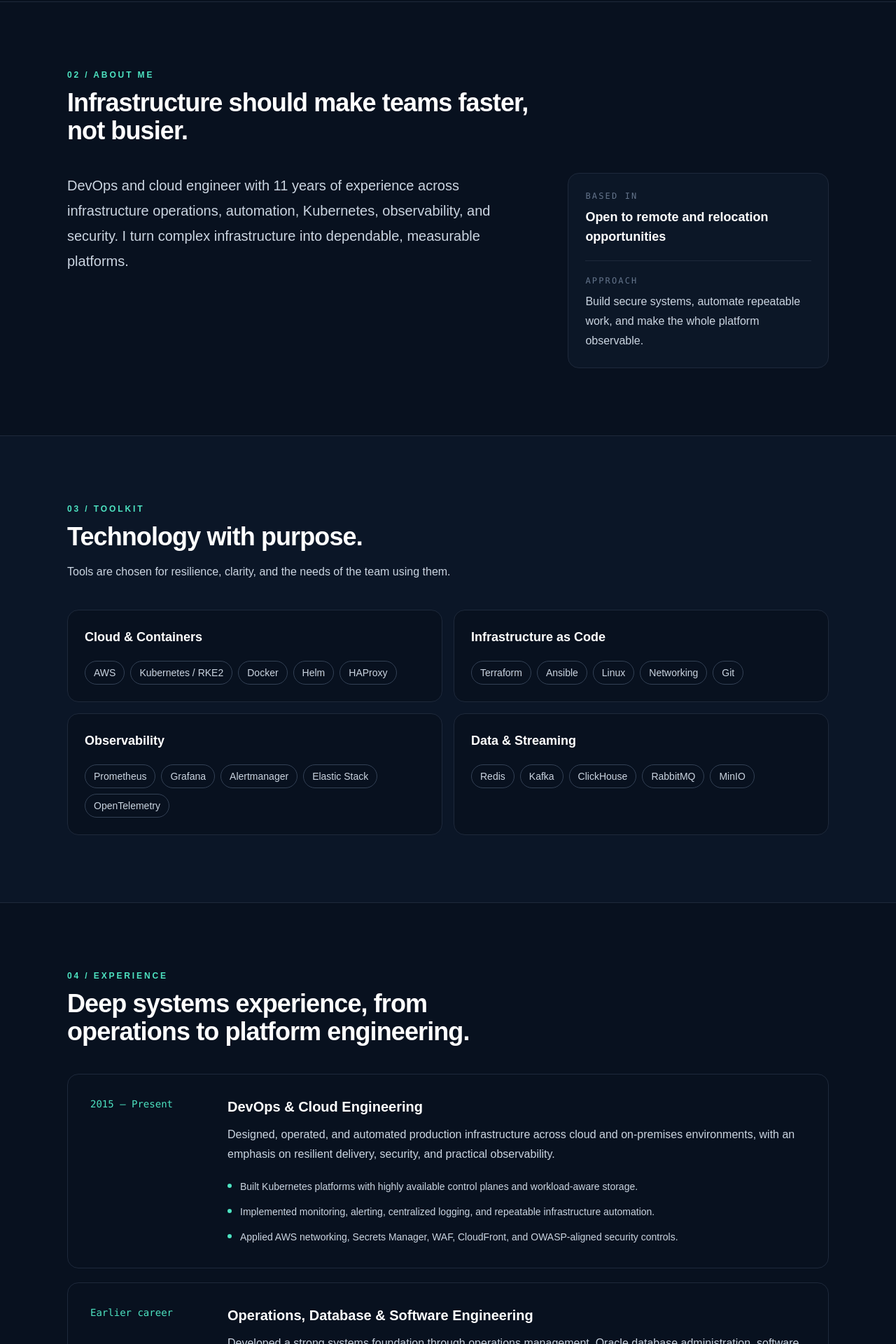
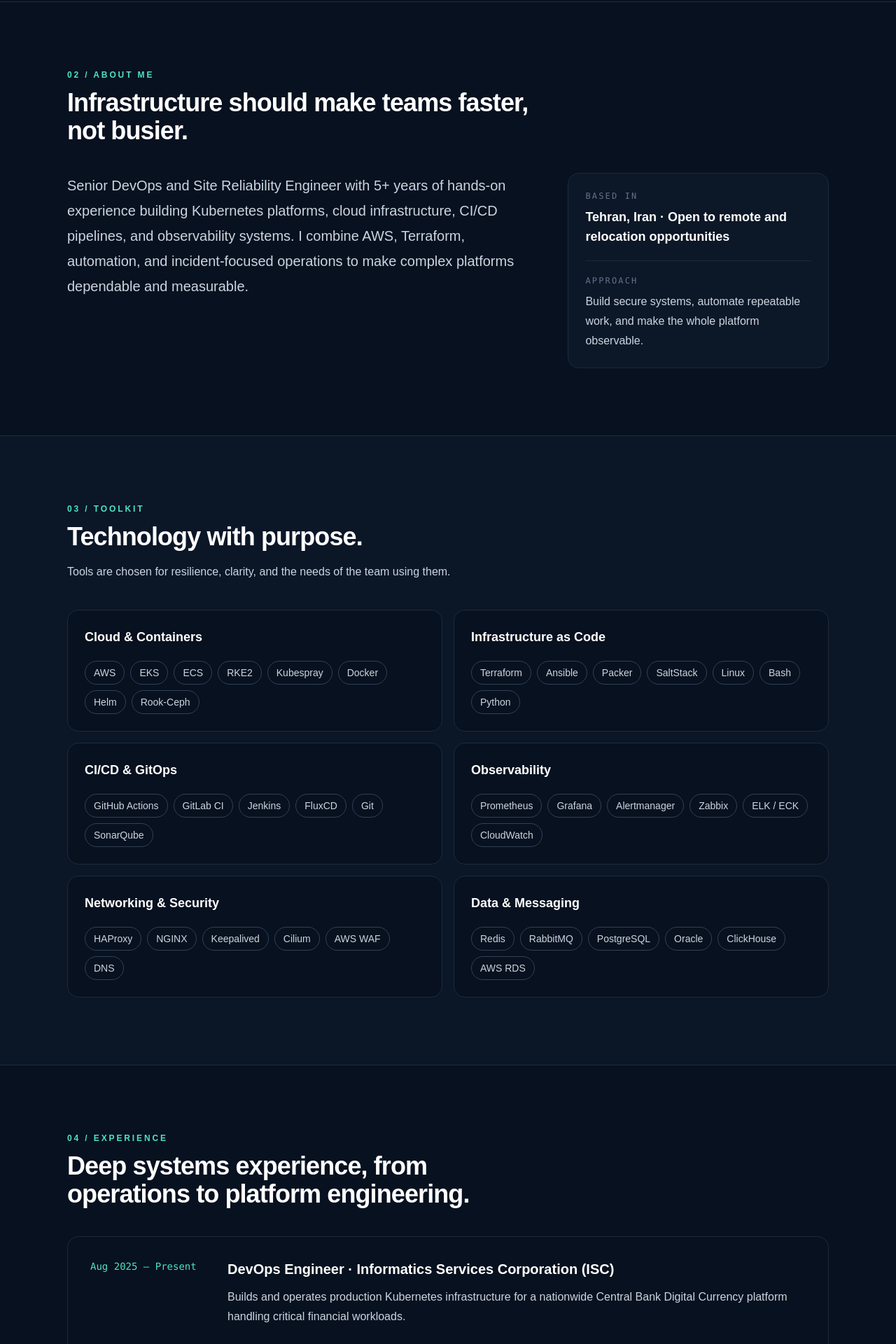
Before and after one commit to erfanehsanii/devops-portfolio, a Next.js app: page / in a window 1280 px wide. Shown: the part 880-2800 px from the top of the page at 70% size. Built offline with nearby package versions, Linux system fonts and the light colour scheme.

Commit message:
feat: add verified resume details and contact links

```diff
--- a/src/app/page.tsx
+++ b/src/app/page.tsx
@@ -20,7 +20,7 @@
 }
 
 export default function Home() {
-  const { name, role, tagline, summary, github, linkedin, email, resumeUrl, skills, experience, projects, certifications } = portfolio;
+  const { name, role, tagline, summary, github, linkedin, email, phone, resumeUrl, skills, experience, projects, certifications } = portfolio;
 
   return (
     <main className="overflow-hidden">
@@ -149,7 +149,7 @@
 
       <section id="contact" className="section-anchor border-t border-slate-800 bg-panel">
         <div className="mx-auto max-w-6xl px-6 py-24 lg:px-8">
-          <p className="font-mono text-xs font-bold uppercase tracking-[0.24em] text-cyan">07 / Contact</p>
+          <p className="font-mono text-xs font-bold uppercase tracking-[0.24em] text-cyan">08 / Contact</p>
           <div className="mt-5 flex flex-col justify-between gap-9 md:flex-row md:items-end">
             <div>
               <h2 className="max-w-xl text-4xl font-bold tracking-tight text-white sm:text-5xl">Let&apos;s build something reliable.</h2>
@@ -157,8 +157,9 @@
             </div>
             <div className="flex flex-wrap gap-3">
               {email && <a href={`mailto:${email}`} className="rounded-full bg-cyan px-5 py-3 text-sm font-bold text-ink">Email me</a>}
+              {phone && <a href={`tel:${phone}`} className="rounded-full border border-slate-600 px-5 py-3 text-sm font-semibold text-white transition hover:border-cyan hover:text-cyan">Call me</a>}
               <a href={github} target="_blank" rel="noreferrer" className="rounded-full border border-slate-600 px-5 py-3 text-sm font-semibold text-white transition hover:border-cyan hover:text-cyan">GitHub ↗</a>
-              {linkedin ? <a href={linkedin} target="_blank" rel="noreferrer" className="rounded-full border border-slate-600 px-5 py-3 text-sm font-semibold text-white transition hover:border-cyan hover:text-cyan">LinkedIn ↗</a> : <span className="rounded-full border border-dashed border-slate-700 px-5 py-3 text-sm font-semibold text-slate-400">LinkedIn link pending</span>}
+              <a href={linkedin} target="_blank" rel="noreferrer" className="rounded-full border border-slate-600 px-5 py-3 text-sm font-semibold text-white transition hover:border-cyan hover:text-cyan">LinkedIn ↗</a>
             </div>
           </div>
         </div>
--- a/src/data/portfolio.ts
+++ b/src/data/portfolio.ts
@@ -1,85 +1,113 @@
 export const portfolio = {
   name: "Erfan Ehsani",
-  role: "Senior DevOps & Cloud Engineer",
+  role: "Senior DevOps / Site Reliability Engineer",
   tagline: "I build reliable platforms that let engineering teams ship with confidence.",
   summary:
-    "DevOps and cloud engineer with 11 years of experience across infrastructure operations, automation, Kubernetes, observability, and security. I turn complex infrastructure into dependable, measurable platforms.",
-  location: "Open to remote and relocation opportunities",
+    "Senior DevOps and Site Reliability Engineer with 5+ years of hands-on experience building Kubernetes platforms, cloud infrastructure, CI/CD pipelines, and observability systems. I combine AWS, Terraform, automation, and incident-focused operations to make complex platforms dependable and measurable.",
+  location: "Tehran, Iran · Open to remote and relocation opportunities",
   github: "https://github.com/erfanehsanii",
-  // Add your actual LinkedIn profile URL before publishing.
-  linkedin: "",
-  email: "",
-  // Add `resume.pdf` to `public/` and set this to `/resume.pdf` when ready.
-  resumeUrl: "",
-  focus: ["Platform engineering", "Cloud security", "Observability", "Developer enablement"],
+  linkedin: "https://www.linkedin.com/in/erfan-ehsani/",
+  email: "erfanehsani1992@gmail.com",
+  phone: "+989125458845",
+  resumeUrl: "/erfan-sedighehsani-resume.pdf",
+  focus: ["Kubernetes platforms", "Cloud security", "Observability", "Platform reliability"],
   skills: [
-    { category: "Cloud & Containers", items: ["AWS", "Kubernetes / RKE2", "Docker", "Helm", "HAProxy"] },
-    { category: "Infrastructure as Code", items: ["Terraform", "Ansible", "Linux", "Networking", "Git"] },
-    { category: "Observability", items: ["Prometheus", "Grafana", "Alertmanager", "Elastic Stack", "OpenTelemetry"] },
-    { category: "Data & Streaming", items: ["Redis", "Kafka", "ClickHouse", "RabbitMQ", "MinIO"] },
+    { category: "Cloud & Containers", items: ["AWS", "EKS", "ECS", "RKE2", "Kubespray", "Docker", "Helm", "Rook-Ceph"] },
+    { category: "Infrastructure as Code", items: ["Terraform", "Ansible", "Packer", "SaltStack", "Linux", "Bash", "Python"] },
+    { category: "CI/CD & GitOps", items: ["GitHub Actions", "GitLab CI", "Jenkins", "FluxCD", "Git", "SonarQube"] },
+    { category: "Observability", items: ["Prometheus", "Grafana", "Alertmanager", "Zabbix", "ELK / ECK", "CloudWatch"] },
+    { category: "Networking & Security", items: ["HAProxy", "NGINX", "Keepalived", "Cilium", "AWS WAF", "DNS"] },
+    { category: "Data & Messaging", items: ["Redis", "RabbitMQ", "PostgreSQL", "Oracle", "ClickHouse", "AWS RDS"] },
   ],
   experience: [
     {
-      period: "2015 — Present",
-      title: "DevOps & Cloud Engineering",
+      period: "Aug 2025 — Present",
+      title: "DevOps Engineer · Informatics Services Corporation (ISC)",
       description:
-        "Designed, operated, and automated production infrastructure across cloud and on-premises environments, with an emphasis on resilient delivery, security, and practical observability.",
+        "Builds and operates production Kubernetes infrastructure for a nationwide Central Bank Digital Currency platform handling critical financial workloads.",
       highlights: [
-        "Built Kubernetes platforms with highly available control planes and workload-aware storage.",
-        "Implemented monitoring, alerting, centralized logging, and repeatable infrastructure automation.",
-        "Applied AWS networking, Secrets Manager, WAF, CloudFront, and OWASP-aligned security controls.",
+        "Designed multi-datacenter RKE2 Kubernetes infrastructure across banking environments to remove single points of failure.",
+        "Implemented Rook-Ceph storage for Kubernetes and blockchain workloads, plus HAProxy, Keepalived, and NGINX for fault-tolerant routing.",
+        "Built high-throughput observability and logging with Prometheus, Grafana, Zabbix, and EFK.",
       ],
     },
     {
-      period: "Earlier career",
-      title: "Operations, Database & Software Engineering",
+      period: "Mar 2024 — Aug 2025",
+      title: "DevOps Engineer · youki GmbH (Remote contract)",
       description:
-        "Developed a strong systems foundation through operations management, Oracle database administration, software development, and network support.",
+        "Managed AWS and Kubernetes infrastructure for a growing product platform, with an emphasis on reliable delivery, cloud cost efficiency, and security.",
       highlights: [
-        "Connects product, operations, and security concerns when making infrastructure decisions.",
-        "Brings a hands-on troubleshooting mindset from the application layer to the network.",
+        "Reduced AWS monthly costs by about 47%, from €17K to €9K, while scaling from 3 to 8 applications.",
+        "Maintained 99.9% uptime through EKS and on-premises reliability improvements and autoscaling.",
+        "Improved delivery speed by 40% using GitHub Actions and FluxCD GitOps workflows.",
+        "Implemented AWS WAF protections, CloudWatch logging, and Athena-based security analysis; also deployed blockchain and AI/ML workloads on AWS.",
+      ],
+    },
+    {
+      period: "Feb 2024 — Dec 2024",
+      title: "Site Reliability Engineer · Digikala",
+      description:
+        "Supported reliability and incident response for a large-scale e-commerce platform while modernizing its observability and operational automation.",
+      highlights: [
+        "Migrated Prometheus and Grafana to Kubernetes with zero downtime while monitoring 10,000+ targets.",
+        "Improved incident investigation and bottleneck detection speed by around 50% through stronger dashboards, alerts, and monitoring coverage.",
+        "Automated Linux configuration and operational workflows with Ansible and SaltStack and developed custom Python and Bash exporters.",
+      ],
+    },
+    {
+      period: "Feb 2023 — Feb 2024",
+      title: "DevOps Engineer · Dotis Arian Qeshm Co. (Dotin)",
+      description:
+        "Designed and operated Kubernetes application environments for banking and enterprise workloads.",
+      highlights: [
+        "Built production Kubernetes clusters with Kubespray, RBAC, deployment standards, and secure operational practices.",
+        "Containerized applications and standardized releases with Jenkins CI/CD pipelines.",
+        "Implemented Prometheus, Grafana, and ELK for application visibility and troubleshooting.",
+      ],
+    },
+    {
+      period: "Apr 2021 — Feb 2023",
+      title: "DevOps Monitoring Specialist · Digikala",
+      description:
+        "Progressed from Monitoring Engineer to Monitoring Specialist while supporting 24/7 production operations and on-call response.",
+      highlights: [
+        "Re-architected the observability stack with Prometheus, Grafana, ELK, Docker Compose, Ansible, and SaltStack.",
+        "Improved alert quality with tuned Alertmanager and Slack notifications, and led post-incident analysis and RCA reporting.",
+        "Built engineering and business dashboards for critical website, application, and infrastructure metrics.",
       ],
     },
   ],
   projects: [
     {
-      title: "Highly Available Kubernetes Platform",
-      tag: "Kubernetes · RKE2 · Helm",
-      description: "Designed an HA RKE2 cluster with dedicated workload placement, local persistent storage, and ingress-based access for platform services.",
-      outcome: "A repeatable foundation for stateful platform workloads.",
+      title: "Financial-Grade Multi-Datacenter Kubernetes",
+      tag: "RKE2 · Rook-Ceph · HAProxy",
+      description: "Designed resilient RKE2 infrastructure for Central Bank Digital Currency workloads, combining multi-datacenter topology, persistent storage, and highly available traffic layers.",
+      outcome: "A platform built to remove single points of failure for critical financial services.",
     },
     {
-      title: "Observability Platform",
-      tag: "Prometheus · Grafana · Alertmanager",
-      description: "Built a unified metrics and alerting stack covering Linux, Windows, Kubernetes, databases, and synthetic endpoint checks.",
-      outcome: "Faster detection, actionable alerts, and clearer capacity visibility.",
+      title: "AWS Platform Cost & Delivery Optimization",
+      tag: "AWS · Terraform · EKS · FluxCD",
+      description: "Managed AWS infrastructure and Kubernetes workloads with Terraform, GitHub Actions, and GitOps, while improving security and scaling delivery workflows.",
+      outcome: "47% lower AWS cost and 40% faster delivery while the platform grew from 3 to 8 applications.",
     },
     {
-      title: "Elastic Logging & Fleet",
-      tag: "Elasticsearch · Kibana · Logstash",
-      description: "Deployed an ECK-based logging platform with secured ingestion, Fleet-managed agents, lifecycle policies, and external snapshot planning.",
-      outcome: "Searchable operational data with a scalable retention strategy.",
+      title: "Observability at E-Commerce Scale",
+      tag: "Prometheus · Grafana · Kubernetes",
+      description: "Migrated Prometheus and Grafana to Kubernetes with no downtime, expanded dashboards and alerts, and automated telemetry for a major e-commerce platform.",
+      outcome: "Reliable monitoring for 10,000+ targets and approximately 50% faster incident investigation.",
     },
     {
-      title: "Resilient Redis Streams",
-      tag: "Redis · Sentinel · TLS",
-      description: "Created a TLS-enabled Redis Streams service with replication, Sentinels, HAProxy, ACLs, and durable storage conventions.",
-      outcome: "A secure event-streaming tier designed for high availability.",
+      title: "AWS WAF Security Hardening",
+      tag: "AWS WAF · CloudWatch · Athena",
+      description: "Designed WAF protections with custom rule groups and OWASP Top 10 coverage for internet-facing services, then tuned controls to minimize false positives.",
+      outcome: "Stronger application-layer protection against common threats including SQL injection and XSS.",
     },
     {
-      title: "Windows Monitoring Automation",
-      tag: "Ansible · WinRM · Prometheus",
-      description: "Automated Windows Exporter rollout, health validation, and Prometheus target onboarding across Windows server fleets.",
-      outcome: "Consistent telemetry without manual per-host setup.",
-    },
-    {
-      title: "Kafka KRaft Lab",
-      tag: "Kafka · Strimzi · Kubernetes",
-      description: "Implemented a KRaft-based Kafka cluster using Strimzi node pools, topology-aware local volumes, and validated produce/consume workflows.",
-      outcome: "A practical lab for streaming platform operations.",
+      title: "Node.js Application Delivery",
+      tag: "Docker Compose · NGINX · GitHub Actions",
+      description: "Deployed a Dockerized Node.js application behind an NGINX reverse proxy and built a GitHub Actions build-and-release workflow.",
+      outcome: "A repeatable, automated route from source code to production deployment.",
     },
   ],
-  certifications: [
-    "Add your certifications here — for example: AWS, Kubernetes, HashiCorp Terraform, or Linux credentials.",
-  ],
+  certifications: ["Certification details available on request."],
 };
```
Also changed, not shown: 1 other file (tests, documents, lock files or other folders).
